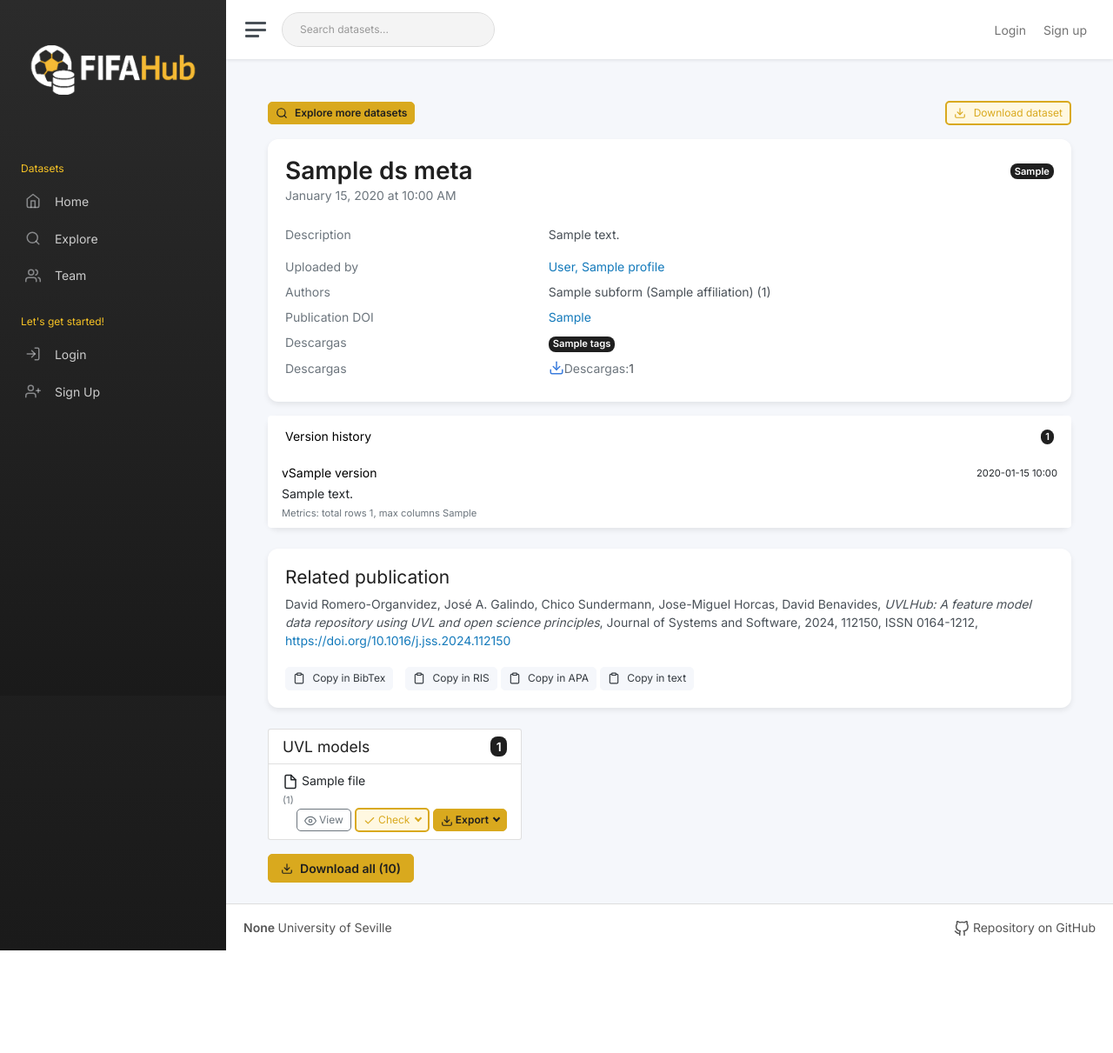
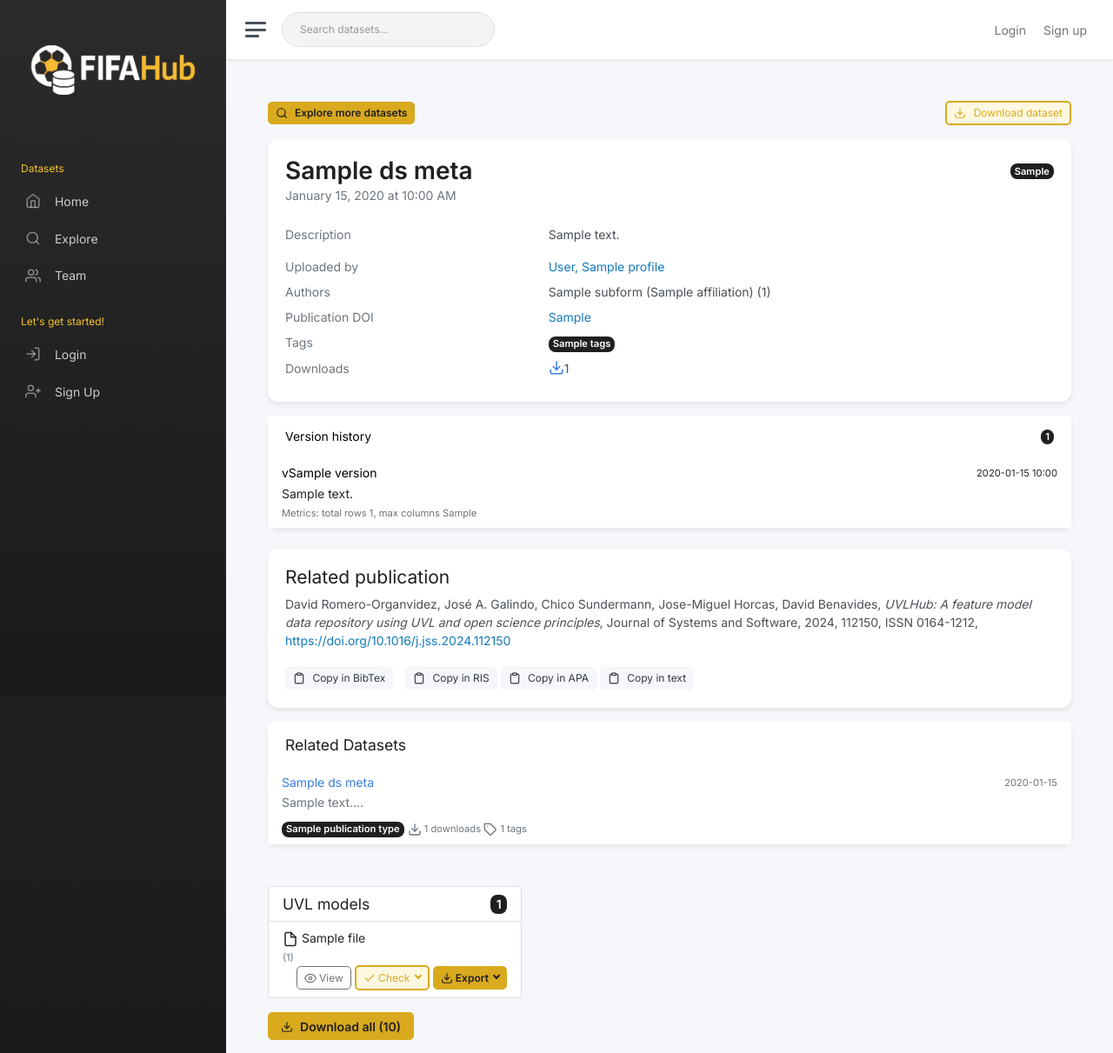
Before and after one commit to EGCproyecto/fifahub, a Flask app: template app/modules/dataset/templates/dataset/view_dataset.html in a window 1280 px wide. Shown: the top 1211 px of the page at 87% size. Before the commit the page ends 1093 px from the top, so only its background shows below. Run offline with Flask 3, Linux system fonts and the light colour scheme; the template is opened without the code that fills it: most values are stand-ins (such as "Sample title", 1, 10 or a date in 2020); parts of the project's set-up code (start-up, migrations or seed data) failed here and were passed over; some libraries are stand-ins or nearby versions.

Commit message:
feat(WI-098): template for related datasets added

```diff
--- a/app/modules/dataset/templates/dataset/view_dataset.html
+++ b/app/modules/dataset/templates/dataset/view_dataset.html
@@ -114,7 +114,7 @@
                 <div class="row mb-2">
                     <div class="col-md-4 col-12">
                         <span class="text-secondary">
-                            Descargas
+                            Tags
                         </span>
                     </div>
                     <div class="col-md-8 col-12">
@@ -126,13 +126,12 @@
                 <div class="row mb-2">
                     <div class="col-md-4 col-12">
                         <span class="text-secondary">
-                            Descargas
+                            Downloads
                         </span>
                     </div>
                     <div class="col-md-8 col-12">
                         <div class="d-flex align-items-center">
                             <i data-feather="download" class="mr-2 text-primary"></i>
-                            <span class="text-secondary mr-1">Descargas:</span>
                             <span
                                 id="download-counter"
                                 class="font-weight-bold"
@@ -195,7 +194,7 @@
             </div>
         </div>
 
-        <div class="card mt-3">
+        <div class="card mt-3 mb-3">
             <div class="card-body">
 
                 <h3> Related publication </h3>
@@ -236,10 +235,50 @@
 
         </div>
 
-
-    </div>
-
-    <div class="col-xl-4 col-lg-12 col-md-12 col-sm-12">
+        <div class="card mt-3 mb-5">
+            <div class="card-header">
+                <h4 class="mb-0">Related Datasets</h4>
+            </div>
+            <div class="list-group list-group-flush">
+                {% if related_datasets %}
+                    {% for related in related_datasets %}
+                    <a href="{{ url_for('dataset.subdomain_index', doi=related.ds_meta_data.dataset_doi) }}" class="list-group-item list-group-item-action flex-column align-items-start">
+                        <div class="d-flex w-100 justify-content-between">
+                            <h5 class="mb-1 text-primary">{{ related.ds_meta_data.title }}</h5>
+                            <small class="text-muted">
+                                {% if related.created_at %}
+                                    {{ related.created_at.strftime('%Y-%m-%d') }}
+                                {% else %}
+                                    N/A
+                                {% endif %}
+                            </small>
+                        </div>
+                        <p class="mb-1 text-secondary">
+                            {% if related.ds_meta_data.description %}
+                                {{ related.ds_meta_data.description[:150] }}...
+                            {% else %}
+                                No description available.
+                            {% endif %}
+                        </p>
+                        <div class="mt-2">
+                            <span class="badge badge-info">{{ related.ds_meta_data.publication_type.name }}</span>
+                            <small class="ml-2 text-muted">
+                                <i data-feather="download" style="width: 16px; height: 16px;"></i> {{ related.download_count or 0 }} downloads
+                            </small>
+                            <small class="ml-2 text-muted">
+                                <i data-feather="tag" style="width: 16px; height: 16px;"></i> {{ related.ds_meta_data.tags.split(',')|length if related.ds_meta_data.tags else 0 }} tags
+                            </small>
+                        </div>
+                    </a>
+                    {% endfor %}
+                {% else %}
+                    <div class="list-group-item text-center text-muted p-4">
+                        <em>No related datasets found based on current metadata.</em>
+                    </div>
+                {% endif %}
+            </div>
+        </div>
+        </div> <div class="col-xl-4 col-lg-12 col-md-12 col-sm-12">
 
         <div class="list-group">
 
@@ -291,12 +330,7 @@
                                         <li>
                                             <a class="dropdown-item" href="javascript:void(0);" onclick="checkUVL('{{ file.id }}')">Syntax check</a>
                                         </li>
-                                        <!--
-                                        <li>
-                                            <a class="dropdown-item" href="{{ url_for('flamapy.valid', file_id=file.id) }}">SAT validity check</a>
-                                        </li>
-                                        -->
-                                    </ul>
+                                        </ul>
                                 </div>
 
                                 <div class="btn-group" role="group">
@@ -349,7 +383,6 @@
 
 </div>
 
-<!-- Modal-->
 <div class="modal fade" id="fileViewerModal" tabindex="-1" aria-labelledby="fileViewerModalLabel" aria-hidden="true">
     <div class="modal-dialog modal-lg" style="height: 80vh; display: flex; align-items: center;">
         <div class="modal-content" style="height: 80vh;">
@@ -365,6 +398,12 @@
                         <i data-feather="copy"></i>
                     </button>
                 </div>
+            </div>
+            <div class="modal-body" style="overflow-y: auto;">
+                <pre id="fileContent" style="height: 100%; overflow-y: auto; white-space: pre-wrap; word-wrap: break-word;"></pre>
+            </div>
+            <div class="modal-footer">
+                <button type="button" class="btn btn-secondary" data-bs-dismiss="modal">Close</button>
             </div>
         </div>
     </div>
```
